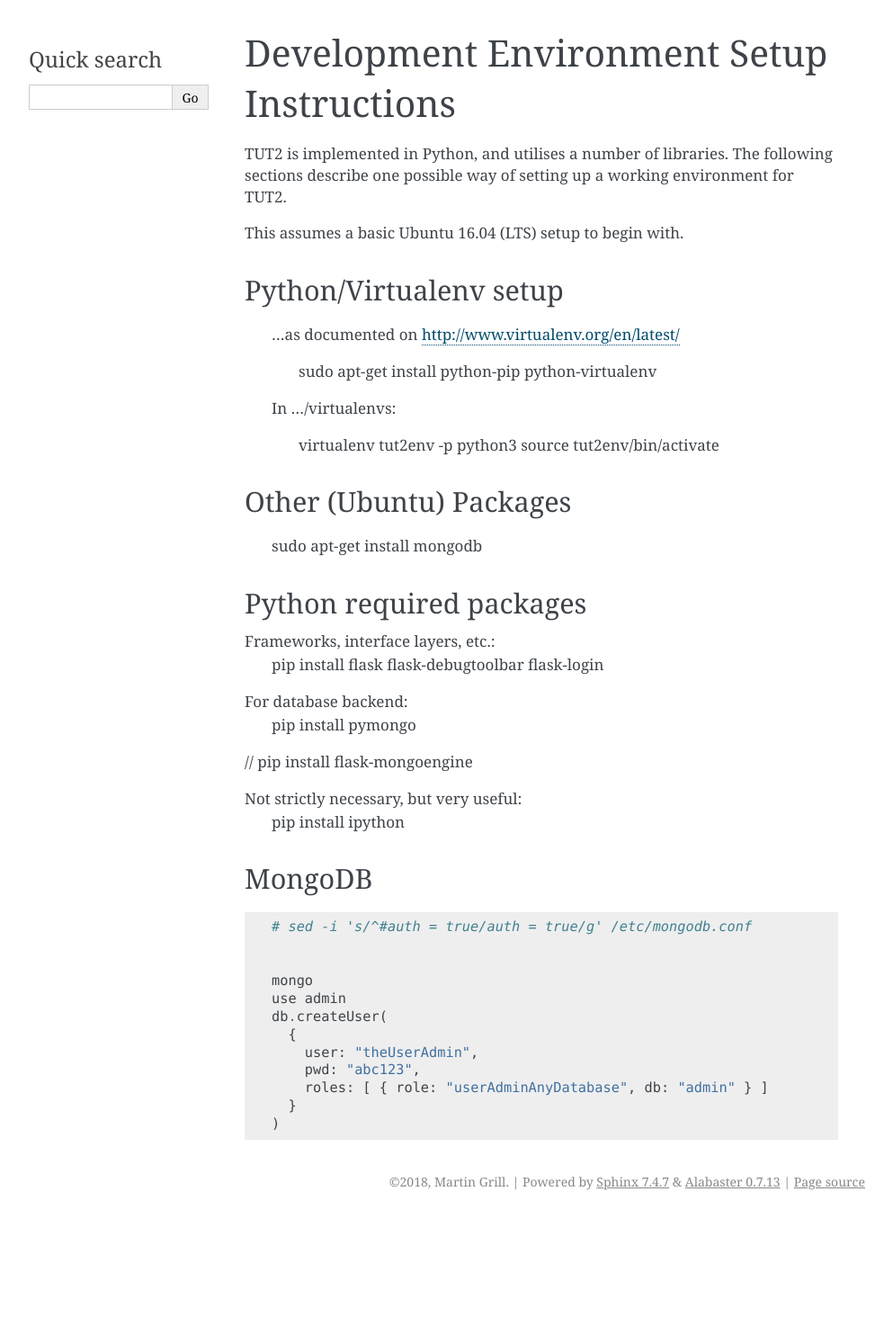
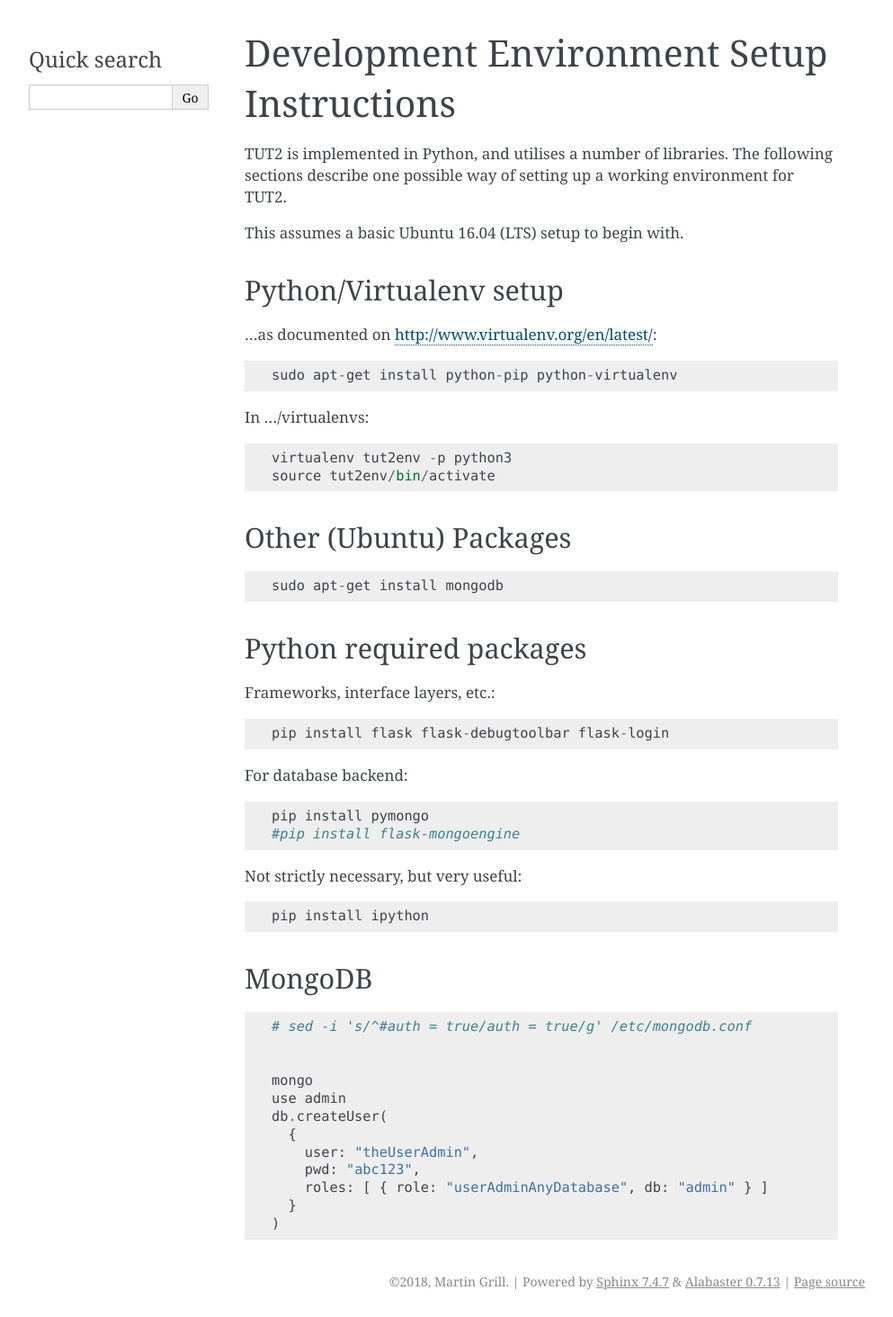
Before and after one commit to grindylow/tut2, a Sphinx documentation site: the page built from doc/SETUP.rst, in a window 1280 px wide. Shown: the whole page at 90% size, without its empty margins (148-1141 px from the left). Built offline with Sphinx 7.4.7, drawn with Linux system fonts in a browser that asks for light colours; before the commit the page ends 1353 px from its top, so only the background shows below that.

```diff
--- a/doc/SETUP.rst
+++ b/doc/SETUP.rst
@@ -10,11 +10,12 @@ This assumes a basic Ubuntu 16.04 (LTS) setup to begin with.
 
 Python/Virtualenv setup
 -----------------------
-  ...as documented on http://www.virtualenv.org/en/latest/
+
+...as documented on http://www.virtualenv.org/en/latest/::
 
     sudo apt-get install python-pip python-virtualenv
 
-  In .../virtualenvs:
+In .../virtualenvs::
 
     virtualenv tut2env -p python3
     source tut2env/bin/activate
@@ -23,27 +24,32 @@ Python/Virtualenv setup
 Other (Ubuntu) Packages
 -----------------------
 
-  sudo apt-get install mongodb
+::
+
+    sudo apt-get install mongodb
 
 
 
 Python required packages
 ------------------------
 
-Frameworks, interface layers, etc.:
-  pip install flask flask-debugtoolbar flask-login
+Frameworks, interface layers, etc.::
 
-For database backend:
-  pip install pymongo
+    pip install flask flask-debugtoolbar flask-login
 
-//  pip install flask-mongoengine
+For database backend::
 
-Not strictly necessary, but very useful:
+    pip install pymongo
+    #pip install flask-mongoengine
+
+Not strictly necessary, but very useful::
+
   pip install ipython
 
 
 MongoDB
 -------
+
 ::
 
   # sed -i 's/^#auth = true/auth = true/g' /etc/mongodb.conf
```
Also changed, not shown: 2 other files.
